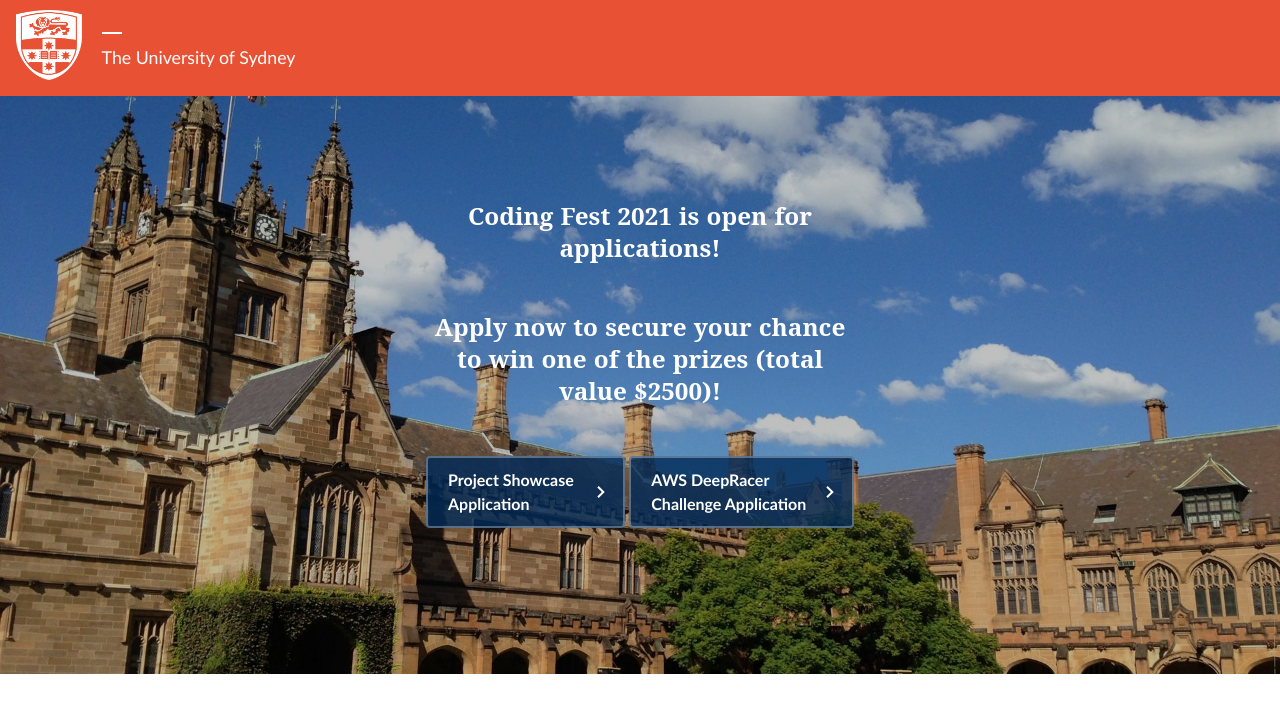
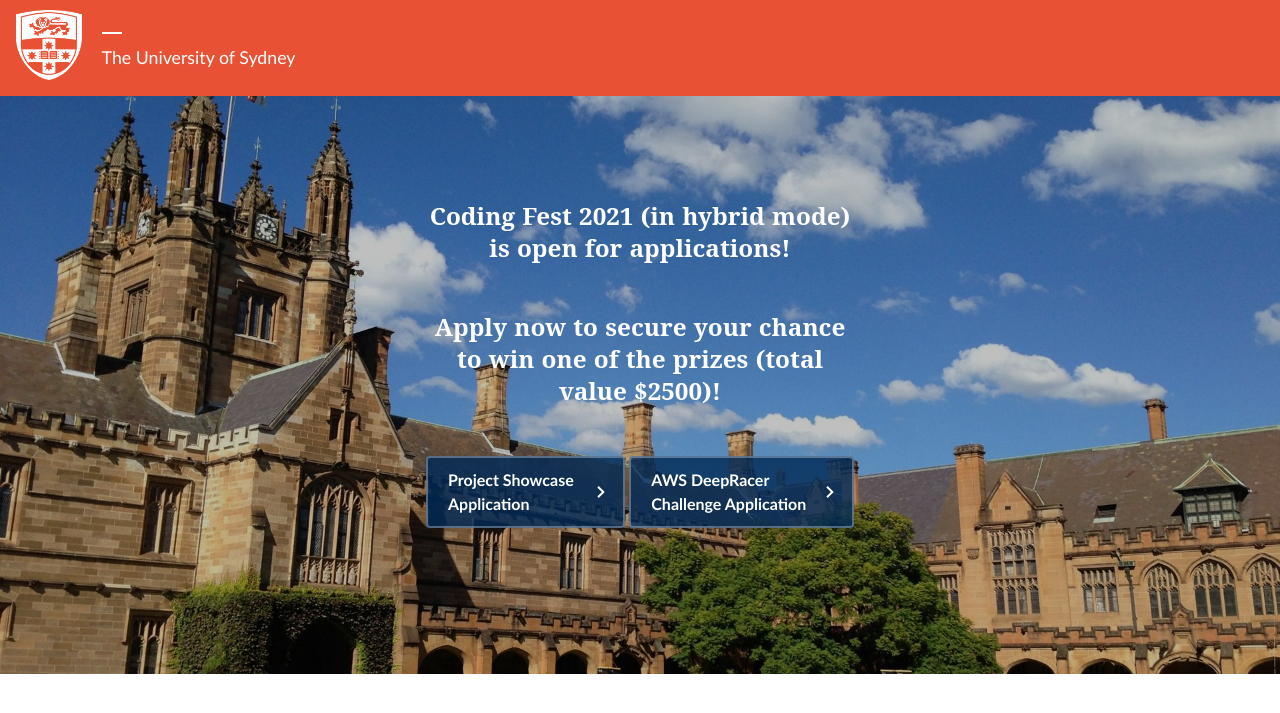
Before and after one commit to codingfestsydney/codingfestWeb, a Jekyll site: the page built from index.md, in a window 1280 px wide, cut to the strip 0-754 px from the top of the page. Shown: the top 713 px of the strip. Built offline with Jekyll 4.4.1, drawn with Linux system fonts in a browser that asks for light colours; our own code applies the rules of GitHub Pages for plain Markdown files.

Commit message:
Update default.html

```diff
--- a/_layouts/default.html
+++ b/_layouts/default.html
@@ -494,7 +494,7 @@
           <div class="section__inner section__inner--xsml page-header--center">
             <div class="max max--xsml text-center shim-pb2">
               <!-- <h1 class="shim-mb1 heading-page-sub">Coding Fest 2021</h1> -->
-              <h1 class="shim-mb2 heading-card">Coding Fest 2021 is open for applications!
+              <h1 class="shim-mb2 heading-card">Coding Fest 2021 (in hybrid mode) is open for applications!
               </h1>
               <h2 class="shim-mb2 heading-card">Apply now to secure your chance to win one of the prizes (total value
                 $2500)!
```
